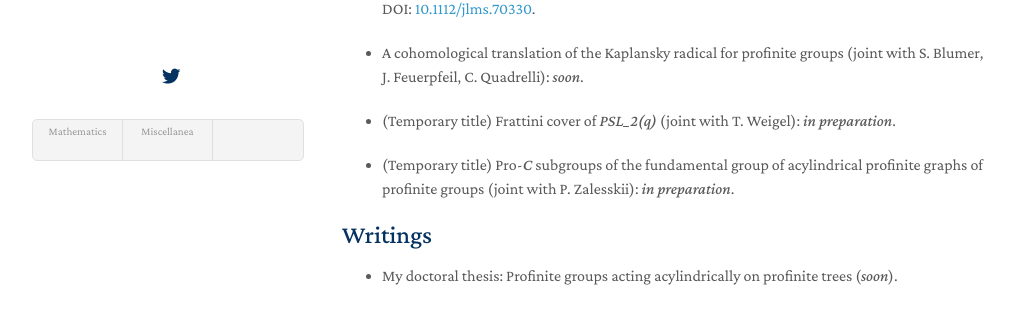
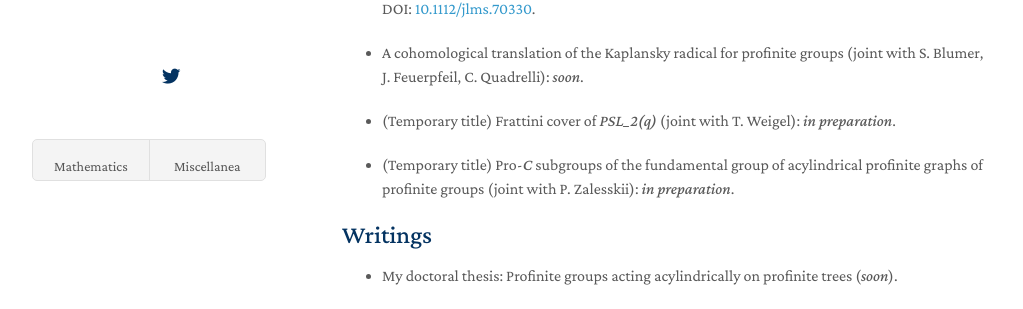
Before and after one commit to lcorrealopes/home, a Jekyll site: the page built from index.md, in a window 1280 px wide. Shown: the part 517-826 px from the top of the page, without its empty margins (128-1151 px from the left). Built offline with Jekyll 4.4.1, drawn with Linux system fonts in a browser that asks for light colours; nearby versions of some CDN libraries; a style sheet for code colours, icons or effects is not loaded.

Commit message:
Update minimal-light.scss

```diff
--- a/_sass/minimal-light.scss
+++ b/_sass/minimal-light.scss
@@ -737,3 +737,35 @@ footer {
   color: #fff;
   background-color: rgba(0, 0, 0, 0.6);
 }
+
+
+header ul.nav-menu {
+  display: flex !important;
+  list-style: none !important;
+  width: 100% !important;
+  padding: 0 !important;
+  margin: 20px 0 !important;
+  border: 1px solid #e0e0e0 !important;
+  border-radius: 5px !important;
+  overflow: hidden !important;
+}
+
+header ul.nav-menu li {
+  width: 50% !important; /* Aqui removemos o quadrado branco, dividindo o espaço ao meio */
+  float: none !important;
+  border-right: 1px solid #e0e0e0 !important;
+  margin: 0 !important;
+}
+
+header ul.nav-menu li:last-child {
+  border-right: none !important;
+}
+
+header ul.nav-menu a {
+  display: block !important;
+  text-align: center !important;
+  line-height: 40px !important;
+  text-decoration: none !important;
+  color: #555 !important;
+  font-size: 14px !important;
+}
```
